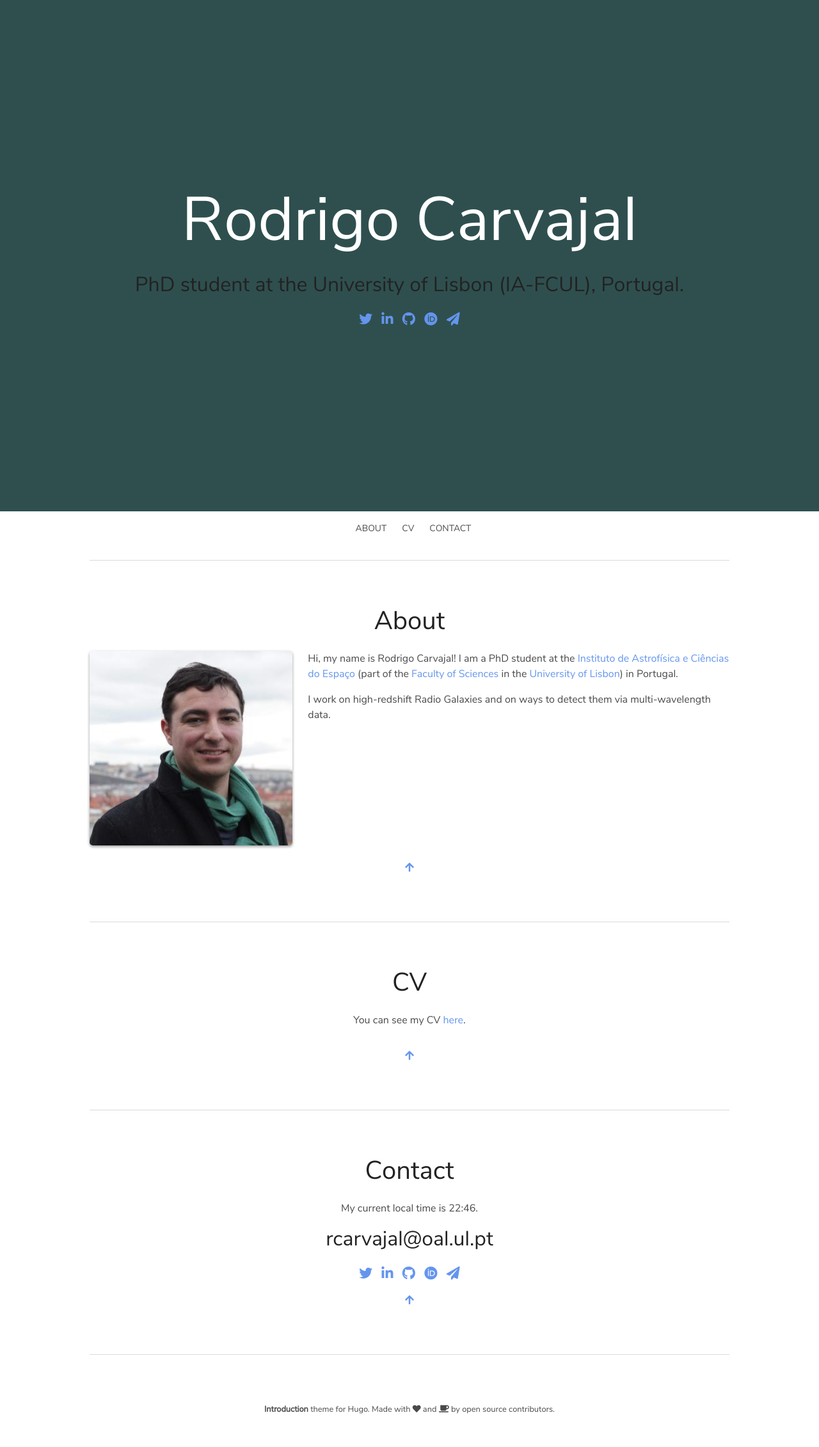
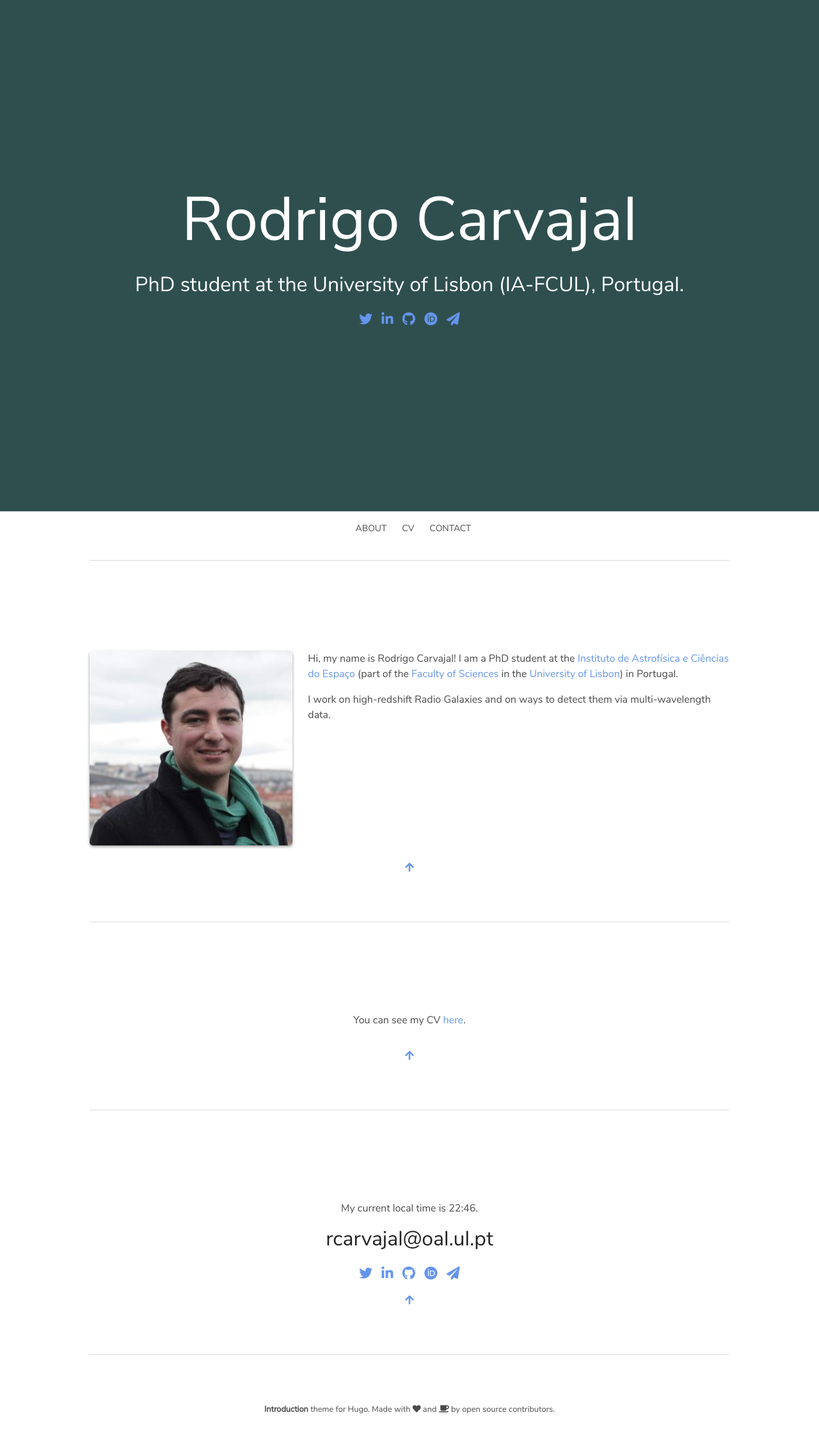
Before and after one commit to racarvajal/racarvajal.github.io, a Jekyll site: the page index.html, which Jekyll copies as it is, in a window 1280 px wide. Shown: the whole page at 64% size. Built offline with Jekyll 4.4.1, drawn with Linux system fonts in a browser that asks for light colours.

Commit message:
color fff

```diff
--- a/css/custom_rcp.css
+++ b/css/custom_rcp.css
@@ -1,7 +1,7 @@
-.hero-body h1
-/* h2,
+.hero-body h1,
+h2,
 .title,
-.subtitle  */
+.subtitle
 {
     color: #fff !important;
 }
```
